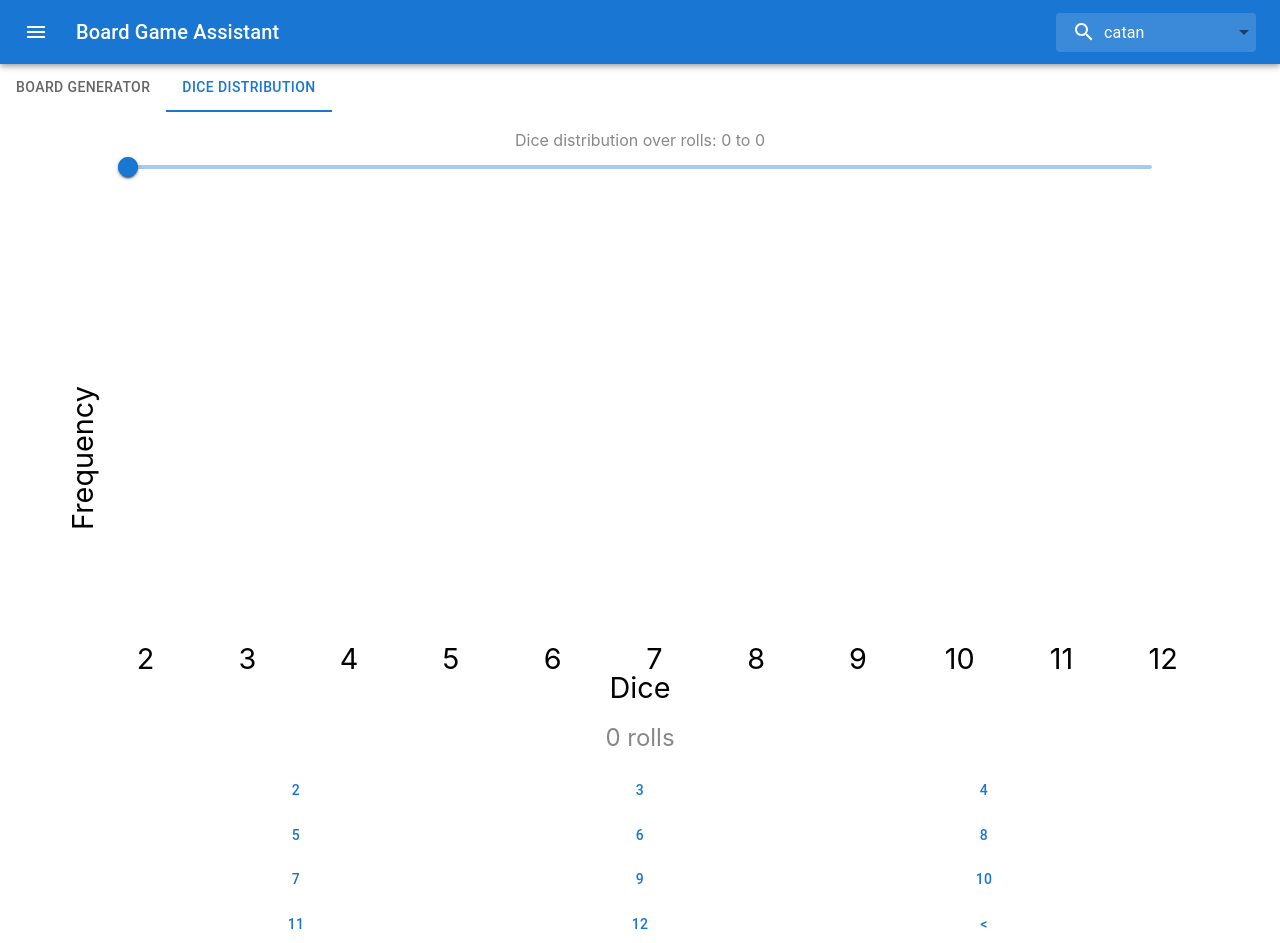
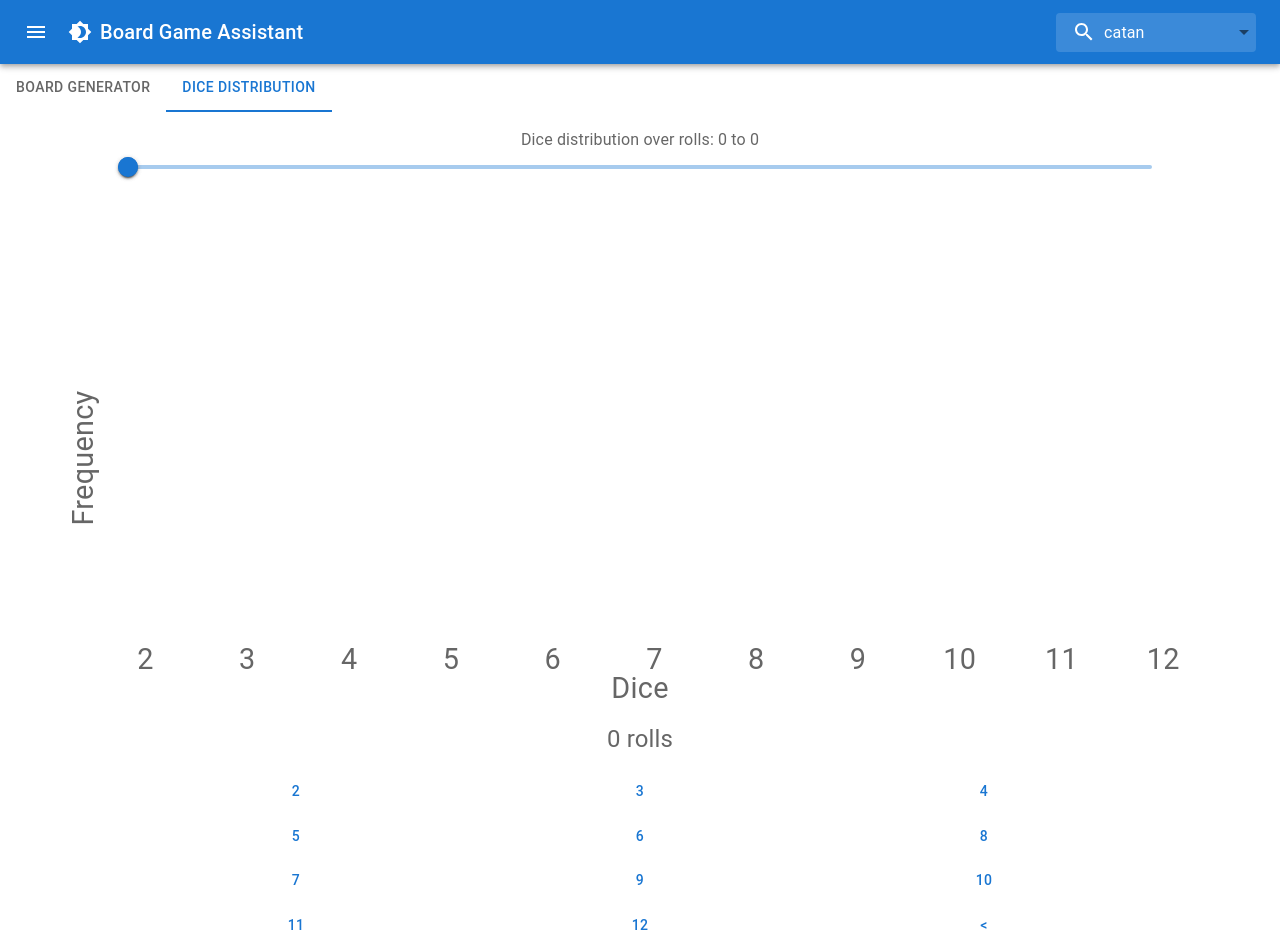
Before and after one commit to johanvandongen/boardgame-assistant, a React (Vite) app: page / in a window 1280 px wide. Built offline with nearby package versions, Linux system fonts and the light colour scheme.

Commit message:
update theme

```diff
--- a/src/App.tsx
+++ b/src/App.tsx
@@ -4,6 +4,7 @@ import {
     AppBar,
     Autocomplete,
     Box,
+    CssBaseline,
     IconButton,
     InputBase,
     Toolbar,
@@ -14,6 +15,12 @@ import MenuIcon from "@mui/icons-material/Menu";
 import SearchIcon from "@mui/icons-material/Search";
 import { EmptyPage } from "./EmptyPage";
 import Catan from "./catan/Catan";
+import { useTheme, ThemeProvider, createTheme } from "@mui/material/styles";
+import Brightness4Icon from "@mui/icons-material/Brightness4";
+import Brightness7Icon from "@mui/icons-material/Brightness7";
+import React from "react";
+
+const ColorModeContext = React.createContext({ toggleColorMode: () => {} });
 
 function App() {
     type GameItem = {
@@ -28,6 +35,8 @@ function App() {
 
     const [game, setGame] = useState<GameItem | null>(gameItems[0]);
     const [inputValue, setInputValue] = useState("");
+    const theme = useTheme();
+    const colorMode = React.useContext(ColorModeContext);
 
     return (
         <PageWrapper>
@@ -39,9 +48,20 @@ function App() {
                             edge="start"
                             color="inherit"
                             aria-label="open drawer"
-                            sx={{ mr: 2 }}
+                            // sx={{ mr: 2 }}
                         >
                             <MenuIcon />
+                        </IconButton>
+                        <IconButton
+                            // sx={{ ml: 1 }}
+                            onClick={colorMode.toggleColorMode}
+                            color="inherit"
+                        >
+                            {theme.palette.mode === "dark" ? (
+                                <Brightness7Icon />
+                            ) : (
+                                <Brightness4Icon />
+                            )}
                         </IconButton>
                         <Typography
                             variant="h6"
@@ -93,10 +113,10 @@ function App() {
 
 const PageWrapper = styled("div")(() => ({
     width: "100%",
-    height: "100%",
+    minHeight: "100vh",
     display: "flex",
     flexDirection: "column",
-    justifyContent: "center",
+    // justifyContent: "center",
     alignItems: "center",
 }));
 
@@ -142,4 +162,35 @@ const StyledInputBase = styled(InputBase)(({ theme }) => ({
     },
 }));
 
-export default App;
+export default function ToggleColorMode() {
+    const [mode, setMode] = React.useState<"light" | "dark">("light");
+    const colorMode = React.useMemo(
+        () => ({
+            toggleColorMode: () => {
+                setMode((prevMode) => (prevMode === "light" ? "dark" : "light"));
+            },
+        }),
+        []
+    );
+
+    const theme = React.useMemo(
+        () =>
+            createTheme({
+                palette: {
+                    mode,
+                },
+            }),
+        [mode]
+    );
+
+    return (
+        <ColorModeContext.Provider value={colorMode}>
+            <ThemeProvider theme={theme}>
+                <CssBaseline />
+                <App />
+            </ThemeProvider>
+        </ColorModeContext.Provider>
+    );
+}
+
+// export default App;
--- a/src/EmptyPage.tsx
+++ b/src/EmptyPage.tsx
@@ -1,7 +1,12 @@
-import { styled } from "@mui/material/styles";
+import { styled, useTheme } from "@mui/material/styles";
 
 export function EmptyPage() {
-    return <EmptyPageContainer>Wow such empty..</EmptyPageContainer>;
+    const theme = useTheme();
+    return (
+        <EmptyPageContainer sx={{ color: theme.palette.text.secondary }}>
+            Wow such empty..
+        </EmptyPageContainer>
+    );
 }
 
 const EmptyPageContainer = styled("div")(() => ({
--- a/src/reusable/Rolls.tsx
+++ b/src/reusable/Rolls.tsx
@@ -1,4 +1,4 @@
-import styled from "styled-components";
+import { styled, useTheme } from "@mui/material";
 
 export interface IRolls {
     data: number[];
@@ -6,6 +6,7 @@ export interface IRolls {
 
 /** Shows the last few numbers from a sequence and the number of rolls. */
 export function Rolls({ data }: IRolls) {
+    const theme = useTheme();
     const sequenceLength = 6;
     const nrOfRolls = data.length === 1 ? `${data.length} roll` : `${data.length} rolls`;
 
@@ -18,11 +19,10 @@ export function Rolls({ data }: IRolls) {
         txt = nrOfRolls + " - " + data.slice(-sequenceLength).map((roll) => roll);
     }
 
-    return <Container>{txt}</Container>;
+    return <Container sx={{ color: theme.palette.text.secondary }}>{txt}</Container>;
 }
 
-const Container = styled.div`
-    white-space: nowrap;
-    font-size: 1.5rem;
-    color: #888;
-`;
+const Container = styled("div")(() => ({
+    whiteSpace: "nowrap",
+    fontSize: "1.5rem",
+}));
--- a/src/reusable/RunningDiceStatisics.tsx
+++ b/src/reusable/RunningDiceStatisics.tsx
@@ -1,15 +1,15 @@
 import * as React from "react";
-import styled from "styled-components";
 import { useState } from "react";
 import { NumberInputButtonGrid } from "./NumberInputButtonGrid";
 import { Rolls } from "./Rolls";
-import { Slider } from "@mui/material";
+import { Slider, styled, useTheme } from "@mui/material";
 import { Histogram } from "../visualisation/histogram/Histogram";
 
 export interface IRunningDiceStatisTicsProps {}
 
 /** Shows the dice distribution statistics, with slider, visualisation and number input. */
 export function RunningDiceStatisTics() {
+    const theme = useTheme();
     const [data, setData] = useState<number[]>([]);
     const [sliderValue, setSliderValue] = useState<number[]>([1, 1]);
 
@@ -33,7 +33,7 @@ export function RunningDiceStatisTics() {
 
     return (
         <RunningDiceContinaer>
-            <SliderContainer>
+            <SliderContainer sx={{ color: theme.palette.text.secondary }}>
                 <p>
                     Dice distribution over rolls:{" "}
                     {data.length === 0 ? "0 to 0" : sliderValue[0] + " to " + sliderValue[1]}
@@ -62,22 +62,22 @@ export function RunningDiceStatisTics() {
         </RunningDiceContinaer>
     );
 }
-const RunningDiceContinaer = styled.div`
-    display: flex;
-    flex-direction: column;
-    align-items: center;
-    width: 100%;
-    gap: 1rem;
-`;
 
-const SliderContainer = styled.div`
-    width: 80%;
-    display: flex;
-    flex-direction: column;
-    align-items: center;
-    color: var(--light-gray);
-`;
+const RunningDiceContinaer = styled("div")(() => ({
+    width: "100%",
+    display: "flex",
+    flexDirection: "column",
+    alignItems: "center",
+    gap: "1rem",
+}));
 
-const VisualisationContainer = styled.div`
-    width: 90%;
-`;
+const SliderContainer = styled("div")(() => ({
+    width: "80%",
+    display: "flex",
+    flexDirection: "column",
+    alignItems: "center",
+}));
+
+const VisualisationContainer = styled("div")(() => ({
+    width: "90%",
+}));
--- a/src/visualisation/Rect.tsx
+++ b/src/visualisation/Rect.tsx
@@ -1,3 +1,5 @@
+import { useTheme } from "@mui/material";
+
 export function Rect({
     x,
     y,
@@ -9,9 +11,16 @@ export function Rect({
     width: number;
     height: number;
 }) {
+    const theme = useTheme();
     return (
         <svg key={x.toString() + y.toString()}>
-            <rect width={width} height={height} x={x} y={y} fill="#418cf0"></rect>
+            <rect
+                width={width}
+                height={height}
+                x={x}
+                y={y}
+                fill={theme?.palette.primary.main}
+            ></rect>
         </svg>
     );
 }
--- a/src/visualisation/axis.tsx
+++ b/src/visualisation/axis.tsx
@@ -1,3 +1,4 @@
+import { useTheme } from "@mui/material";
 import { VisOptions } from "./VisOptions";
 
 export interface IHorizontalAxisLabelProps {
@@ -7,6 +8,7 @@ export interface IHorizontalAxisLabelProps {
 
 /** Create horizontal axis label centered from the visualisation width */
 export function HorizontalAxisLabel({ histOptions, label }: IHorizontalAxisLabelProps) {
+    const theme = useTheme();
     return (
         <svg>
             <text
@@ -14,6 +16,7 @@ export function HorizontalAxisLabel({ histOptions, label }: IHorizontalAxisLabel
                 y={histOptions.height}
                 textAnchor="middle"
                 fontSize={histOptions.axisFontSize}
+                fill={theme?.palette.text.secondary}
             >
                 {label}
             </text>
@@ -28,6 +31,7 @@ export interface IVerticalAxisLabelProps {
 
 /** Create vertical axis label centered from the visualisation height */
 export function VerticalAxisLabel({ histOptions, label }: IVerticalAxisLabelProps) {
+    const theme = useTheme();
     return (
         <svg>
             <text
@@ -35,6 +39,7 @@ export function VerticalAxisLabel({ histOptions, label }: IVerticalAxisLabelProp
                 y={histOptions.height / 2}
                 textAnchor="middle"
                 fontSize={histOptions.axisFontSize}
+                fill={theme?.palette.text.secondary}
                 transform={`translate(${-histOptions.height / 2 + histOptions.axisFontSize}, ${histOptions.height / 2}) rotate(270)`}
             >
                 {label}
--- a/src/visualisation/histogram/Histogram.tsx
+++ b/src/visualisation/histogram/Histogram.tsx
@@ -3,6 +3,7 @@ import { FrequencyCounter } from "./FrequencyCounter";
 import { HistogramOptions, HistogramOptionsFactory } from "./HistOptions";
 import { Rect } from "../Rect";
 import { HorizontalAxisLabel, VerticalAxisLabel } from "../axis";
+import { useTheme } from "@mui/material";
 
 export interface ICategoryLabelProps {
     histOptions: HistogramOptions;
@@ -11,13 +12,14 @@ export interface ICategoryLabelProps {
 }
 
 function CategoryLabel({ histOptions, x, label }: ICategoryLabelProps) {
+    const theme = useTheme();
     return (
         <svg>
             <text
                 x={x}
                 y={histOptions.height - histOptions.axisHorizontalMargin}
                 textAnchor="middle"
-                // dominantBaseline="middle"
+                fill={theme?.palette.text.secondary}
                 fontSize={histOptions.barCategoryFontSize}
             >
                 {label}
@@ -34,6 +36,7 @@ export interface IFrequencyLabelProps {
 }
 
 function FrequencyLabel({ histOptions, x, barHeight, label }: IFrequencyLabelProps) {
+    const theme = useTheme();
     return (
         <svg>
             <text
@@ -45,6 +48,7 @@ function FrequencyLabel({ histOptions, x, barHeight, label }: IFrequencyLabelPro
                     histOptions.axisHorizontalMargin -
                     histOptions.barCategoryFontHeight
                 }
+                fill={theme?.palette.text.secondary}
                 textAnchor="middle"
                 fontSize={histOptions.barFrequencyFontSize}
             >
```
Also changed, not shown: src/index.css (+7 -0 lines).
